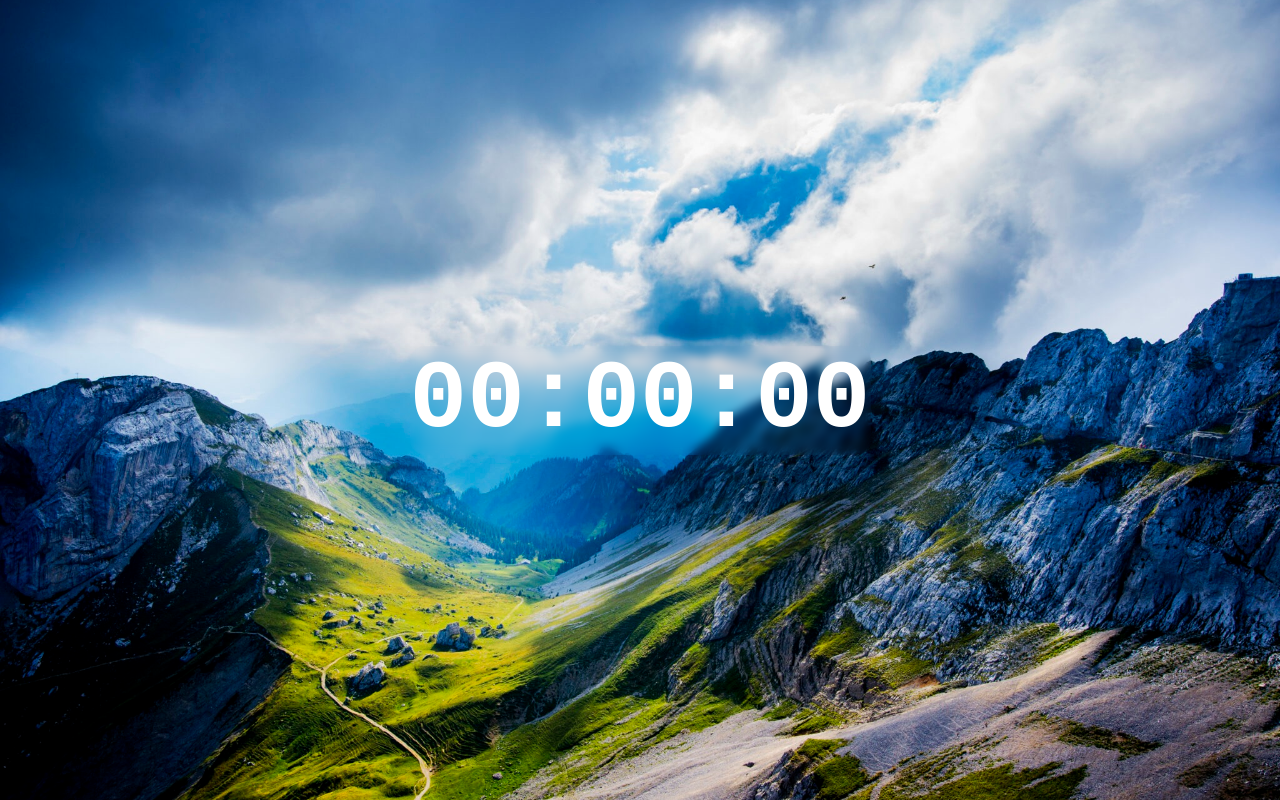
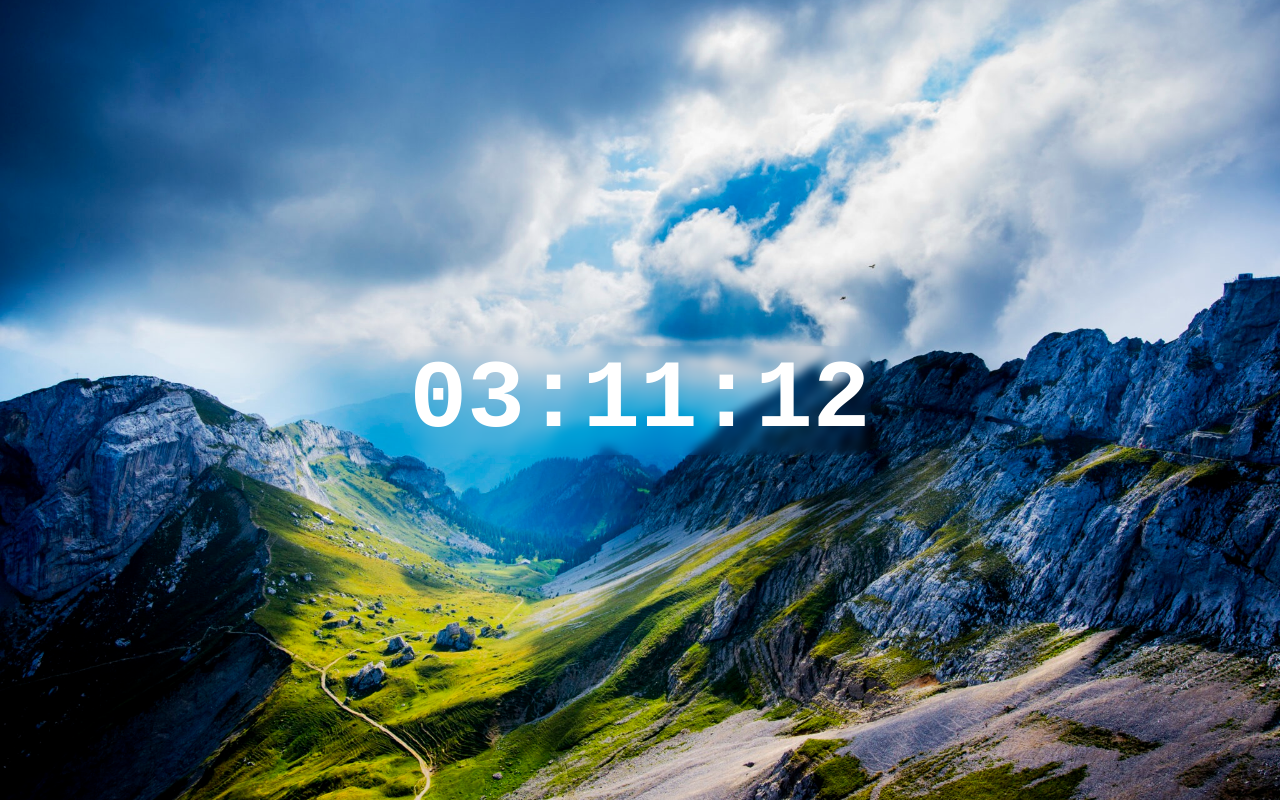
Before and after one commit to kr0n3kle/clockApp, a plain HTML site: page index.html in a window 1280 px wide. Drawn offline with Linux system fonts and the light colour scheme.

Commit message:
Initial functional JS

```diff
--- a/index.html
+++ b/index.html
@@ -13,5 +13,6 @@
     <div id="clock-container">
         <div id="clock">00:00:00</div>
     </div>
+    <script src="index.js"></script>
   </body>
 </html>
--- a/index.js
+++ b/index.js
@@ -2,10 +2,13 @@
 
 function updateClock() {
 
-    const now = new Data();
-    const hours = now.getHours();
-    const mintues = now.getMintues();
-    const seconds = now.getSeconds();
+    const now = new Date();
+    const hours = now.getHours().toString().padStart(2, 0);
+    const minutes = now.getMinutes().toString();
+    const seconds = now.getSeconds().toString();
+    const timeString = `${hours}:${minutes}:${seconds}`;
+    document.getElementById("clock").textContent = timeString;
 }
 
 updateClock();
+setInterval();
```
